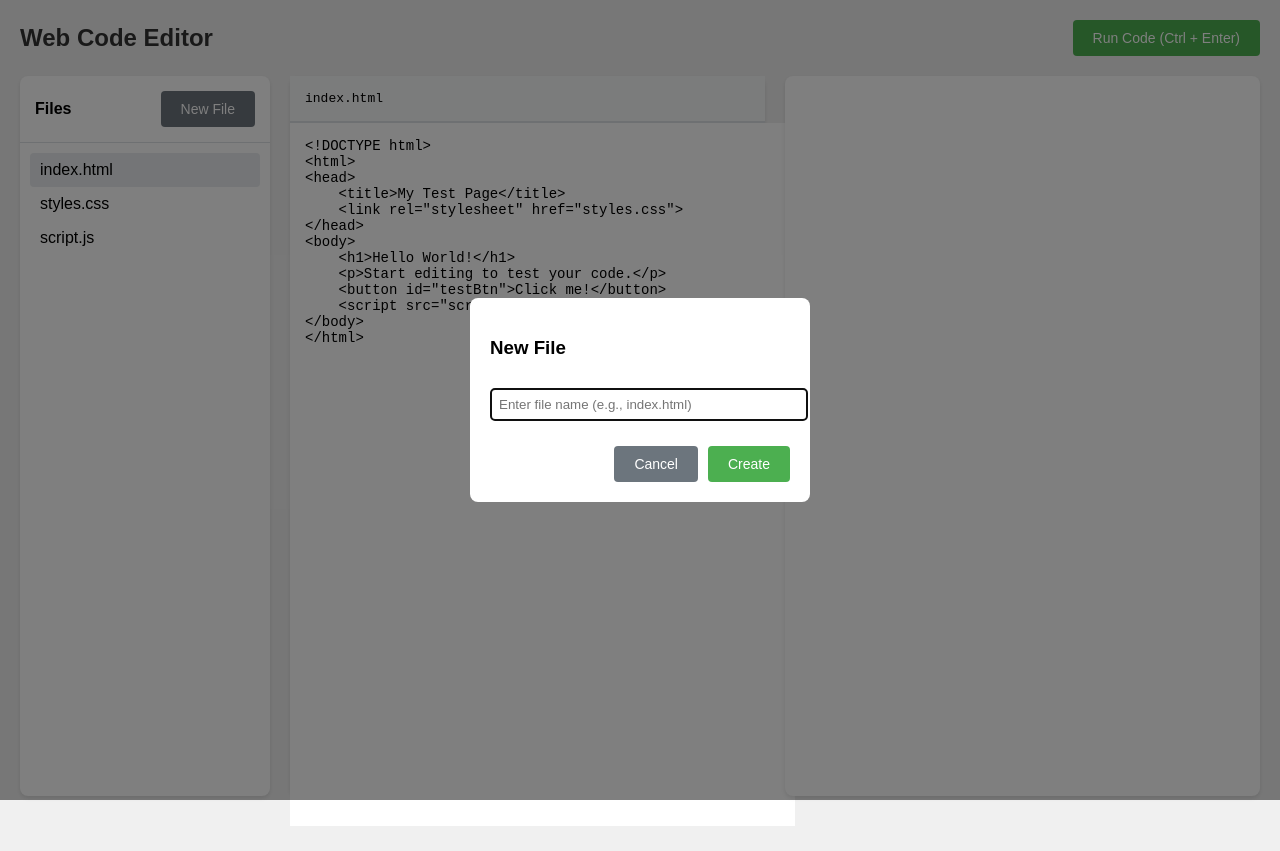
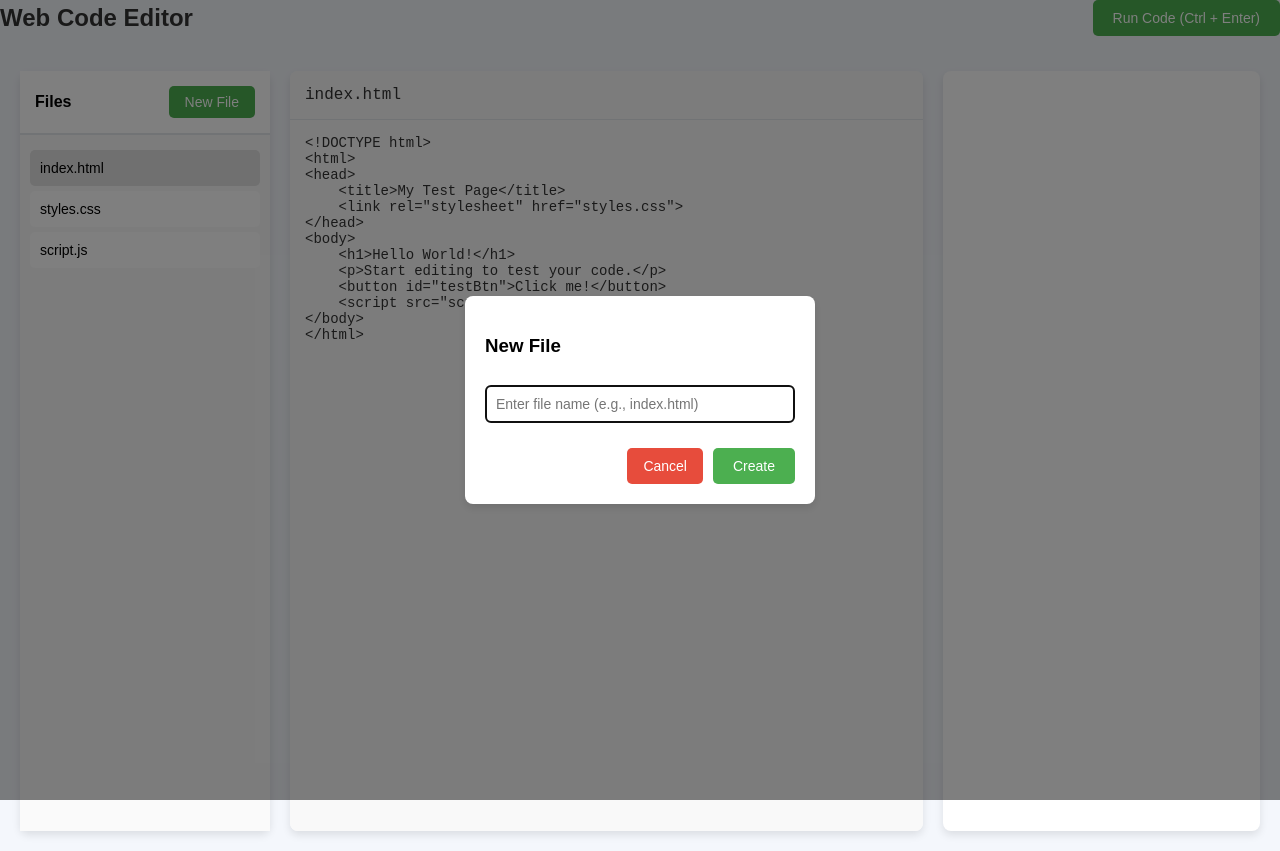
Before and after one commit to Web-Games-Online/Web-Games-Online.github.io, a plain HTML site: page Website Tester/Index.html in a window 1280 px wide. Both pictures are taken after a click on the button "New File". Before the commit the page ends 830 px from the top, so only its background shows below. Drawn offline with Linux system fonts and the light colour scheme.

Commit message:
Update Index.html

```diff
--- a/Website Tester/Index.html
+++ b/Website Tester/Index.html
@@ -5,120 +5,154 @@
     <meta name="viewport" content="width=device-width, initial-scale=1.0">
     <title>Web Code Editor</title>
     <style>
+        * {
+            box-sizing: border-box;
+        }
         body {
             margin: 0;
-            padding: 20px;
-            font-family: Arial, sans-serif;
-            background-color: #f0f0f0;
+            padding: 0;
+            font-family: 'Arial', sans-serif;
+            background-color: #f4f7fc;
         }
         .container {
             display: flex;
+            height: 100vh;
             gap: 20px;
-            height: calc(100vh - 80px);
+            padding: 20px;
+            overflow: hidden;
         }
         .file-explorer {
             width: 250px;
-            background: white;
+            background-color: #ffffff;
             border-radius: 8px;
-            box-shadow: 0 2px 4px rgba(0,0,0,0.1);
+            box-shadow: 0 4px 8px rgba(0, 0, 0, 0.1);
             display: flex;
             flex-direction: column;
         }
         .file-explorer-header {
             padding: 15px;
-            border-bottom: 1px solid #dee2e6;
+            border-bottom: 2px solid #e4e7eb;
             display: flex;
             justify-content: space-between;
             align-items: center;
+            background-color: #ffffff;
+        }
+        .file-explorer-header button {
+            background-color: #4CAF50;
+            color: white;
+            border: none;
+            padding: 8px 16px;
+            border-radius: 5px;
+            cursor: pointer;
+            font-size: 14px;
+            transition: background-color 0.3s;
+        }
+        .file-explorer-header button:hover {
+            background-color: #45a049;
         }
         .file-list {
             flex: 1;
+            padding: 10px;
             overflow-y: auto;
-            padding: 10px;
+            background-color: #fafafa;
         }
         .file-item {
-            padding: 8px 10px;
+            padding: 10px;
+            margin: 5px 0;
+            border-radius: 5px;
             cursor: pointer;
-            border-radius: 4px;
+            background-color: #ffffff;
             display: flex;
             justify-content: space-between;
             align-items: center;
+            transition: background-color 0.3s;
         }
         .file-item:hover {
-            background: #f8f9fa;
+            background-color: #f0f0f0;
         }
         .file-item.active {
-            background: #e9ecef;
+            background-color: #e1e1e1;
         }
         .file-actions {
             display: none;
         }
         .file-item:hover .file-actions {
-            display: flex;
-            gap: 5px;
+            display: block;
+            gap: 8px;
         }
         .file-action-btn {
-            padding: 2px 5px;
-            background: #6c757d;
+            background-color: #3498db;
             color: white;
             border: none;
+            padding: 5px;
             border-radius: 3px;
             font-size: 12px;
             cursor: pointer;
+            transition: background-color 0.3s;
         }
         .file-action-btn:hover {
-            background: #5a6268;
+            background-color: #2980b9;
         }
         .editor-container {
+            flex: 2;
+            display: flex;
+            flex-direction: column;
+            background-color: #ffffff;
+            border-radius: 8px;
+            box-shadow: 0 4px 8px rgba(0, 0, 0, 0.1);
+            overflow: hidden;
+        }
+        .editor {
             flex: 1;
             display: flex;
             flex-direction: column;
-            background: white;
-            border-radius: 8px;
-            box-shadow: 0 2px 4px rgba(0,0,0,0.1);
-        }
-        .preview {
-            flex: 1;
-            border-radius: 8px;
-            background: white;
-            box-shadow: 0 2px 4px rgba(0,0,0,0.1);
-        }
-        .editor {
-            flex: 1;
-            border-top: 1px solid #dee2e6;
         }
         textarea {
             width: 100%;
             height: 100%;
             border: none;
             padding: 15px;
-            font-family: monospace;
+            font-family: 'Courier New', monospace;
             font-size: 14px;
+            background-color: #f9f9f9;
+            color: #333;
             resize: none;
+            transition: background-color 0.3s;
+        }
+        textarea:focus {
+            outline: none;
+            background-color: #e9ecef;
+        }
+        .header {
+            display: flex;
+            justify-content: space-between;
+            align-items: center;
+            margin-bottom: 15px;
+        }
+        button {
+            background-color: #4CAF50;
+            color: white;
+            border: none;
+            padding: 10px 20px;
+            border-radius: 5px;
+            cursor: pointer;
+            font-size: 14px;
+            transition: background-color 0.3s;
+        }
+        button:hover {
+            background-color: #45a049;
+        }
+        .preview {
+            flex: 1;
+            background-color: #ffffff;
+            border-radius: 8px;
+            box-shadow: 0 4px 8px rgba(0, 0, 0, 0.1);
         }
         #preview {
             width: 100%;
             height: 100%;
             border: none;
             border-radius: 8px;
-        }
-        .header {
-            margin-bottom: 20px;
-            display: flex;
-            justify-content: space-between;
-            align-items: center;
-        }
-        button {
-            background: #4CAF50;
-            color: white;
-            border: none;
-            padding: 10px 20px;
-            border-radius: 4px;
-            cursor: pointer;
-            font-size: 14px;
-        }
-        button:hover {
-            background: #45a049;
         }
         .modal {
             display: none;
@@ -128,24 +162,26 @@
             right: 0;
             bottom: 0;
             background: rgba(0,0,0,0.5);
+            justify-content: center;
             align-items: center;
-            justify-content: center;
         }
         .modal.active {
             display: flex;
         }
         .modal-content {
-            background: white;
+            background-color: #ffffff;
             padding: 20px;
             border-radius: 8px;
-            width: 300px;
+            width: 350px;
+            box-shadow: 0 4px 8px rgba(0, 0, 0, 0.1);
         }
         .modal input {
             width: 100%;
-            padding: 8px;
+            padding: 10px;
             margin: 10px 0;
-            border: 1px solid #dee2e6;
-            border-radius: 4px;
+            border: 1px solid #ddd;
+            border-radius: 5px;
+            font-size: 14px;
         }
         .modal-buttons {
             display: flex;
@@ -154,20 +190,32 @@
             margin-top: 15px;
         }
         .btn-secondary {
-            background: #6c757d;
+            background-color: #e74c3c;
+            color: white;
+            padding: 8px 16px;
+            border: none;
+            border-radius: 5px;
+            cursor: pointer;
+            font-size: 14px;
+            transition: background-color 0.3s;
         }
         .btn-secondary:hover {
-            background: #5a6268;
-        }
-        .current-file {
-            padding: 15px;
-            background: #f8f9fa;
-            border-bottom: 1px solid #dee2e6;
-            font-family: monospace;
+            background-color: #c0392b;
         }
         h2 {
             margin: 0;
             color: #333;
+        }
+        .current-file {
+            padding: 15px;
+            background: #f9f9f9;
+            border-bottom: 1px solid #e4e7eb;
+            font-family: 'Courier New', monospace;
+            font-size: 16px;
+            color: #333;
+        }
+        .file-item {
+            font-size: 14px;
         }
     </style>
 </head>
@@ -180,7 +228,7 @@
         <div class="file-explorer">
             <div class="file-explorer-header">
                 <strong>Files</strong>
-                <button onclick="showNewFileModal()" class="btn-secondary">New File</button>
+                <button onclick="showNewFileModal()">New File</button>
             </div>
             <div class="file-list" id="fileList"></div>
         </div>
@@ -378,7 +426,6 @@ button:hover {
         }
 
         function runCode() {
-            // Find HTML file
             let htmlFile = Object.keys(files).find(f => f.endsWith('.html'));
             if (!htmlFile) {
                 alert('No HTML file found to run!');
@@ -387,7 +434,6 @@ button:hover {
 
             let htmlContent = files[htmlFile];
 
-            // Replace external CSS links with actual CSS content
             htmlContent = htmlContent.replace(
                 /<link[^>]*href="([^"]*)"[^>]*>/g,
                 (match, href) => {
@@ -398,7 +444,6 @@ button:hover {
                 }
             );
 
-            // Replace external JS scripts with actual JS content
             htmlContent = htmlContent.replace(
                 /<script[^>]*src="([^"]*)"[^>]*><\/script>/g,
                 (match, src) => {
@@ -409,26 +454,22 @@ button:hover {
                 }
             );
 
-            // Update the preview
             const preview = document.getElementById('preview');
             preview.srcdoc = htmlContent;
         }
 
-        // Save file content when editing
         document.getElementById('editor').addEventListener('input', function() {
             if (currentFile) {
                 files[currentFile] = this.value;
             }
         });
 
-        // Add keyboard shortcut (Ctrl + Enter)
         document.addEventListener('keydown', function(e) {
             if (e.ctrlKey && e.key === 'Enter') {
                 runCode();
             }
         });
 
-        // Initialize
         updateFileList();
         if (Object.keys(files).length > 0) {
             openFile(Object.keys(files)[0]);
```
